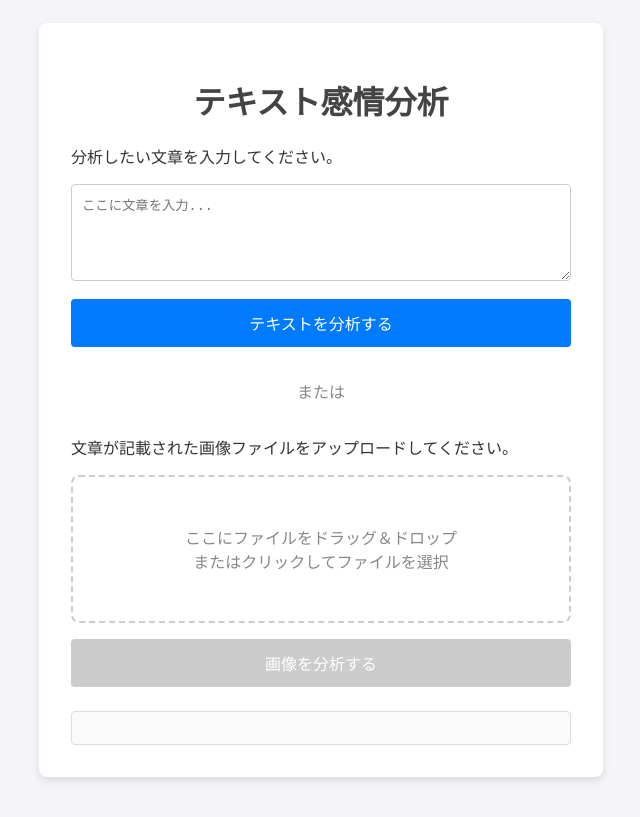
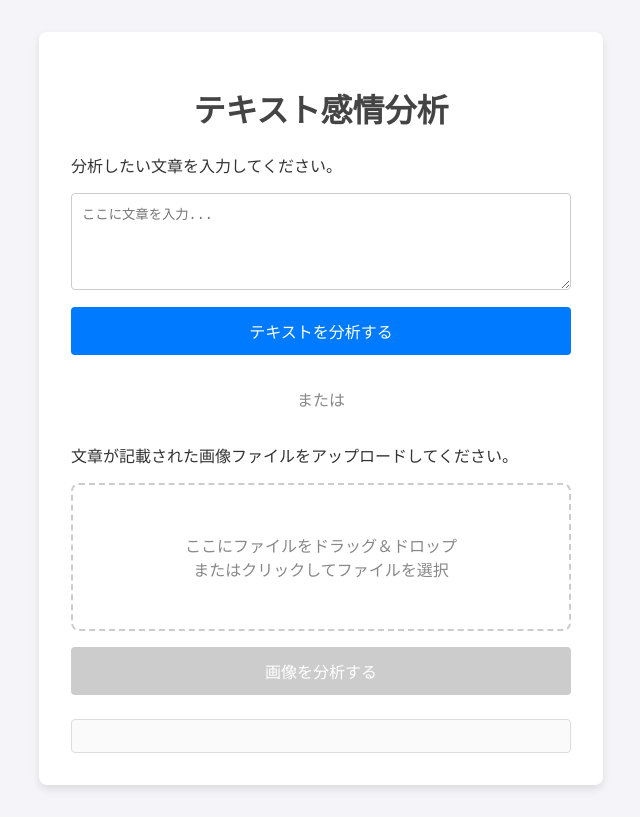
Before and after one commit to nalgo-intern/team-a-2025-summer-08-25, a Flask app: page / in a window 1280 px wide. Shown: the whole page, without its empty margins (319-959 px from the left). Before the commit the page ends 781 px from the top, so only its background shows below. Run offline with Flask 3, Linux system fonts and the light colour scheme.

Commit message:
containerのスタイルを調整

```diff
--- a/static/style.css
+++ b/static/style.css
@@ -4,9 +4,10 @@ body {
     color: #333;
     display: flex;
     justify-content: center;
-    align-items: center;
-    height: 100vh;
     margin: 0;
+    min-height: 100vh;
+    padding: 2em 0;
+    box-sizing: border-box;
 }
 
 .container {
```
